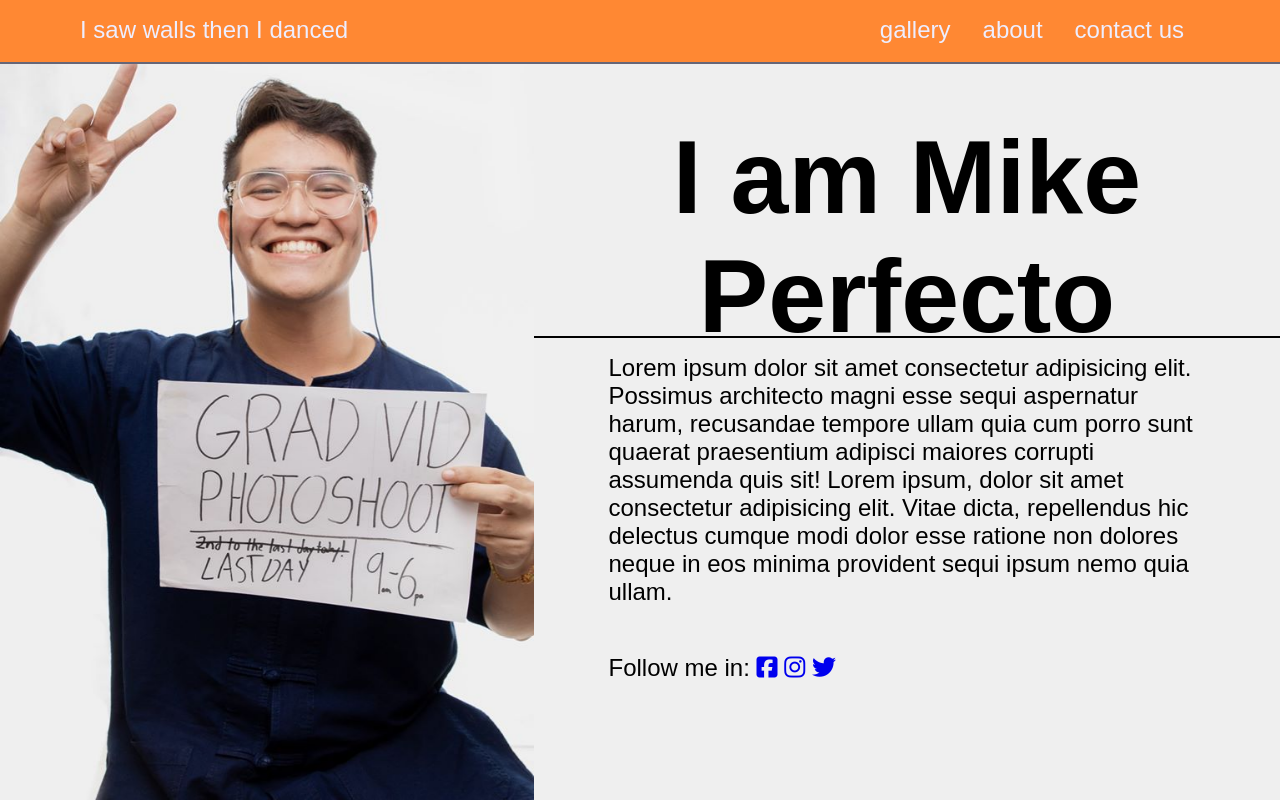
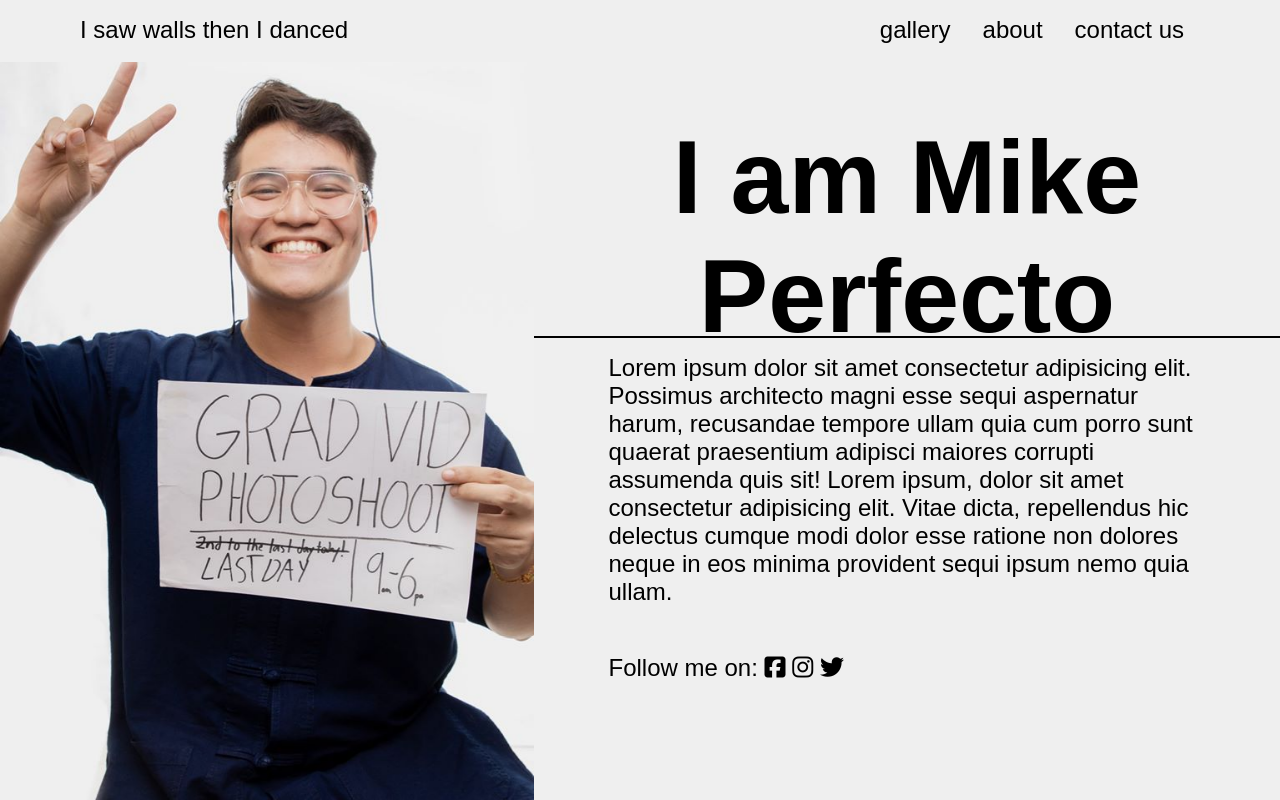
Before and after one commit to acostacos/Mike-Website-when-I-see-walls, a plain HTML site: page about.html in a window 1280 px wide. Drawn offline with Linux system fonts and the light colour scheme.

Commit message:
Fixed comments about colors. More minimalist look.

```diff
--- a/about.html
+++ b/about.html
@@ -39,10 +39,10 @@
                 <p>Lorem ipsum dolor sit amet consectetur adipisicing elit. Possimus architecto magni esse sequi aspernatur harum, recusandae tempore ullam quia cum porro sunt quaerat praesentium adipisci maiores corrupti assumenda quis sit! Lorem ipsum, dolor sit amet consectetur adipisicing elit. Vitae dicta, repellendus hic delectus cumque modi dolor esse ratione non dolores neque in eos minima provident sequi ipsum nemo quia ullam.</p>
             </div>
             <div class="social-media">
-                Follow me in:
-                <a class="fb" href="#"><i class="fab fa-facebook-square"></i></a>
-                <a class="ig" href="#"><i class="fab fa-instagram"></i></a>
-                <a class="twt" href="#"><i class="fab fa-twitter"></i></a>
+                Follow me on:
+                <a class="fb" href="#"><i class="fab fa-facebook-square social-media-icon"></i></a>
+                <a class="ig" href="#"><i class="fab fa-instagram social-media-icon"></i></a>
+                <a class="twt" href="#"><i class="fab fa-twitter social-media-icon"></i></a>
             </div>
         </div>
     </div>
--- a/css/about.css
+++ b/css/about.css
@@ -21,12 +21,11 @@ body {
 
 /* NavBar */
 header {
-    background-color: var(--orange);
+    background-color: #EFEFEF;
     position: fixed;
     top: 0;
     right: 0;
     width: 100%;
-    border-bottom: 2px solid var(--black);
     z-index: 10;
 }
 
@@ -39,7 +38,7 @@ header {
 }
 
 #mainnav .title a{
-    color: var(--white);
+    color: black;
     font-family: Myriad Pro, sans-serif;
     font-size: 1.5rem;
     text-decoration: none;
@@ -57,7 +56,7 @@ header {
 }
 
 #mainnav .navbar .nav-item a {
-    color: var(--white);
+    color: black;
     text-decoration: none;
 }
 
@@ -66,7 +65,7 @@ header {
     width: 0px;
     height: 2px;
     display: block;
-    background: var(--white);
+    background: black;
     transition: 300ms;
 }
 
@@ -77,7 +76,7 @@ header {
 #mainnav .burger-icon {
     display: none;
     font-size: 1.5rem;
-    color: var(--white);
+    color: black;
     cursor: pointer;
 }
 
@@ -91,7 +90,7 @@ header {
     position: fixed;
     transition: 0.5s;
     z-index: 10;
-    background-color: var(--orange);
+    background-color: #EFEFEF;
     display: none;
     flex-direction: column;
     justify-content: space-around;
@@ -104,12 +103,12 @@ header {
     text-decoration: none;
     font-family: Myriad Pro, sans-serif;
     font-size: 1.5rem;
-    color: var(--white);
+    color: black;
     transition: 1s;
 }
 
 #sidenav .closebtn {
-    color: var(--white);
+    color: black;
     cursor: pointer;
     font-size: 2rem;
     position: absolute;
@@ -194,6 +193,10 @@ header {
     animation-fill-mode: forwards;
 }
 
+.body-text .social-media .social-media-icon{
+    color: black;
+}
+
 @keyframes appear{
     0% {
         opacity: 0;
--- a/css/contact.css
+++ b/css/contact.css
@@ -15,12 +15,11 @@
 
 /* NavBar */
 header {
-    background-color: var(--orange);
+    background-color: #EFEFEF;
     position: fixed;
     top: 0;
     right: 0;
     width: 100%;
-    border-bottom: 2px solid var(--black);
     z-index: 10;
 }
 
@@ -33,7 +32,7 @@ header {
 }
 
 #mainnav .title a{
-    color: var(--white);
+    color: black;
     font-family: Myriad Pro, sans-serif;
     font-size: 1.5rem;
     text-decoration: none;
@@ -51,7 +50,7 @@ header {
 }
 
 #mainnav .navbar .nav-item a {
-    color: var(--white);
+    color: black;
     text-decoration: none;
 }
 
@@ -60,7 +59,7 @@ header {
     width: 0px;
     height: 2px;
     display: block;
-    background: var(--white);
+    background: black;
     transition: 300ms;
 }
 
@@ -71,7 +70,7 @@ header {
 #mainnav .burger-icon {
     display: none;
     font-size: 1.5rem;
-    color: var(--white);
+    color: black;
     cursor: pointer;
 }
 
@@ -85,7 +84,7 @@ header {
     position: fixed;
     transition: 0.5s;
     z-index: 10;
-    background-color: var(--orange);
+    background-color: #EFEFEF;
     display: none;
     flex-direction: column;
     justify-content: space-around;
@@ -98,12 +97,12 @@ header {
     text-decoration: none;
     font-family: Myriad Pro, sans-serif;
     font-size: 1.5rem;
-    color: var(--white);
+    color: black;
     transition: 1s;
 }
 
 #sidenav .closebtn {
-    color: var(--white);
+    color: black;
     cursor: pointer;
     font-size: 2rem;
     position: absolute;
@@ -120,7 +119,7 @@ article.body {
     width: 100vw;
     height: 100vh;
     display: flex;
-    background-color: var(--light-brown);
+    background-color: #EFEFEF;
 }
 
 /* Will be using 26, 5 and 7 */
@@ -162,7 +161,7 @@ article.body {
 #change-img .img-radio-btns .styledradio{
     width: 1.25rem;
     height: 1.25rem;
-    border: 2px solid white;
+    border: 2px solid #EFEFEF;
     border-radius: 50%;
     margin-right: 10px;
     box-sizing: border-box;
@@ -174,7 +173,7 @@ article.body {
     width: 100%;
     height: 100%;
     display: block;
-    background: white;
+    background: #EFEFEF;
     border-radius: 50%;
     transform: scale(0);
     transition: transform 0.5s;
@@ -194,7 +193,7 @@ article.body {
     display: flex;
     flex-direction: column;
     padding: 3rem;
-    background-color: #4a4545;
+    background-color: black;
     border-radius: 1rem;
 }
 
@@ -205,8 +204,8 @@ article.body {
     font-size: 0.8rem;
     background: transparent;
     border: none;
-    border-bottom: 2px solid var(--white);
-    color: transparent;
+    border-bottom: 2px solid #EFEFEF;
+    color: #EFEFEF;
     animation-name: extend;
     animation-duration: 2s;
     animation-timing-function: ease-out;
@@ -241,16 +240,17 @@ article.body {
 }
 
 .contact-form form input:focus {
-    border-bottom: 2px solid var(--light-brown);
+    border-bottom: 2px solid var(--orange);
     transition-duration: 0.2s;
 }
 
 .contact-form form textarea:focus {
-    border: 2px solid var(--light-brown);
+    border: 2px solid var(--orange);
     transition-duration: 0.2s;
 }
 
 .contact-form form button {
+    border: 0;
     padding: 0.5rem;
     font-family: Myriad Pro, sans-serif;
     border-radius: 0.3rem;
@@ -275,7 +275,7 @@ article.body {
 }
 
 .contact-form form button:hover {
-    background-color: var(--light-brown);
+    background-color: var(--orange);
     color: white;
 }
 
@@ -310,6 +310,6 @@ article.body {
 
     .body .contact-form {
         width: 100%;
-        background-color: var(--light-brown);
+        background-color: #EFEFEF;
     }
 }
--- a/css/gallery.css
+++ b/css/gallery.css
@@ -15,12 +15,11 @@
 
 /* NavBar */
 header {
-    background-color: var(--orange);
+    background-color: #EFEFEF;
     position: fixed;
     top: 0;
     right: 0;
     width: 100%;
-    border-bottom: 2px solid var(--black);
     z-index: 10;
 }
 
@@ -33,7 +32,7 @@ header {
 }
 
 #mainnav .title a{
-    color: var(--white);
+    color: black;
     font-family: Myriad Pro, sans-serif;
     font-size: 1.5rem;
     text-decoration: none;
@@ -51,7 +50,7 @@ header {
 }
 
 #mainnav .navbar .nav-item a {
-    color: var(--white);
+    color: black;
     text-decoration: none;
 }
 
@@ -60,7 +59,7 @@ header {
     width: 0px;
     height: 2px;
     display: block;
-    background: var(--white);
+    background: black;
     transition: 300ms;
 }
 
@@ -71,7 +70,7 @@ header {
 #mainnav .burger-icon {
     display: none;
     font-size: 1.5rem;
-    color: var(--white);
+    color: black;
     cursor: pointer;
 }
 
@@ -85,7 +84,7 @@ header {
     position: fixed;
     transition: 0.5s;
     z-index: 10;
-    background-color: var(--orange);
+    background-color: #EFEFEF;
     display: none;
     flex-direction: column;
     justify-content: space-around;
@@ -98,12 +97,12 @@ header {
     text-decoration: none;
     font-family: Myriad Pro, sans-serif;
     font-size: 1.5rem;
-    color: var(--white);
+    color: black;
     transition: 1s;
 }
 
 #sidenav .closebtn {
-    color: var(--white);
+    color: black;
     cursor: pointer;
     font-size: 2rem;
     position: absolute;
@@ -156,7 +155,7 @@ main {
     height: 100%;
     width: 100%;
     object-fit: cover;
-    border: 1px solid var(--black);
+    border: 3px solid #EFEFEF;
     transition-property: all;
     transition-duration: 0.5s;
     background-size: cover;
```
